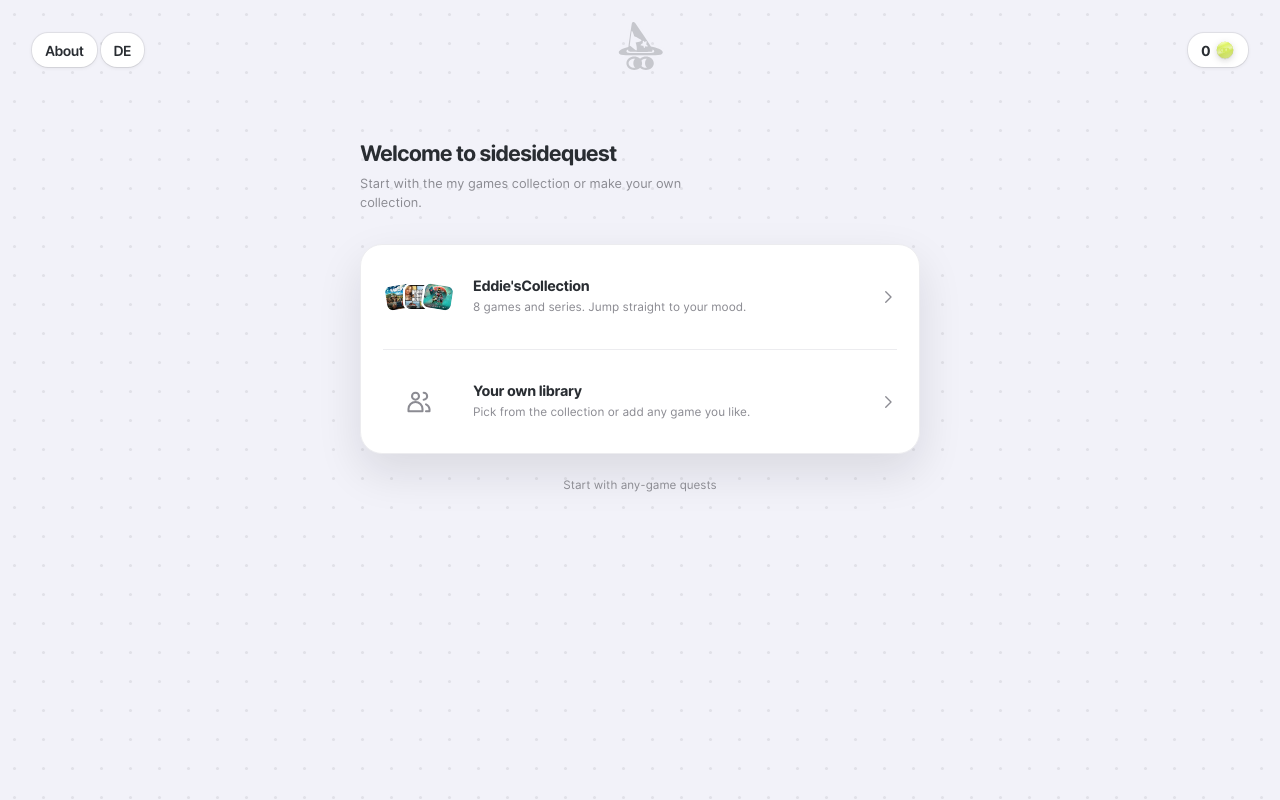
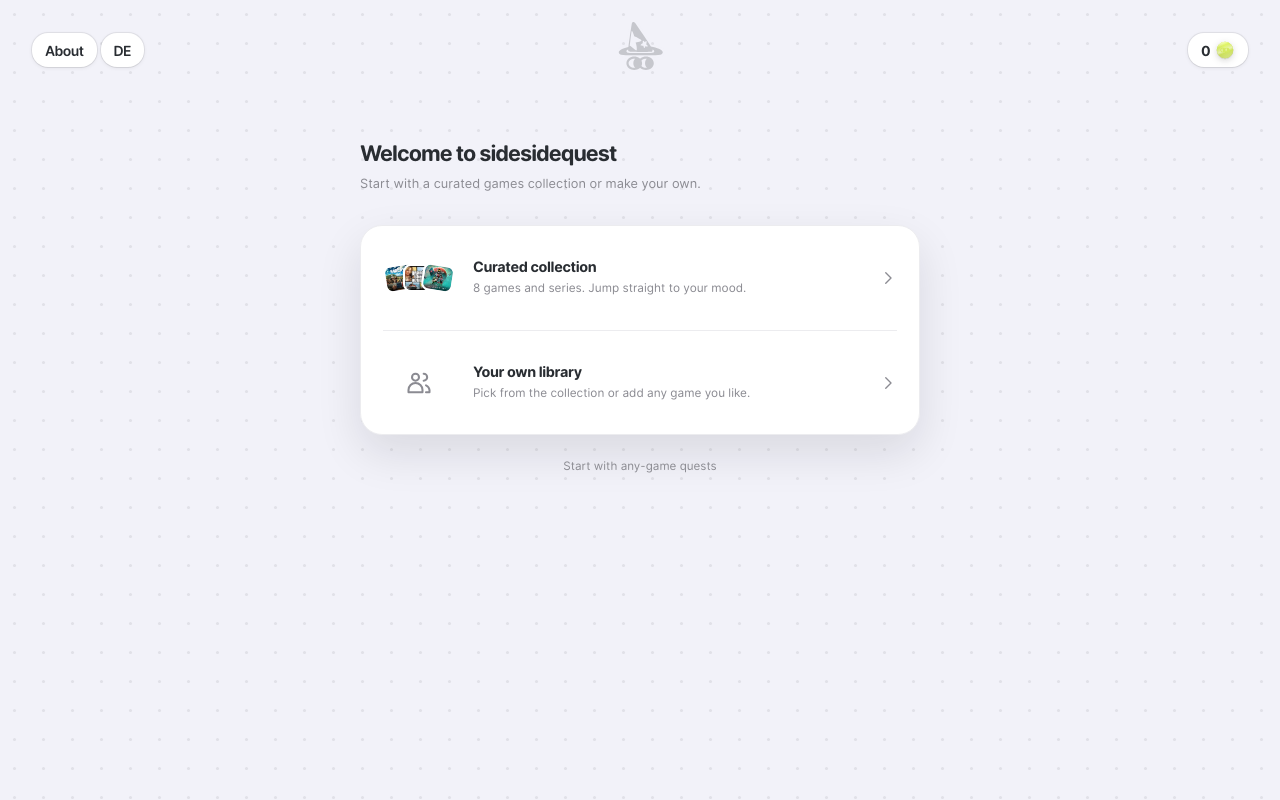
Before and after one commit to eduardlotz/sidequest, a React (Vite) app: page / in a window 1280 px wide. Built offline with nearby package versions, Linux system fonts and the light colour scheme; what @web-kits/audio would draw is missing.

Commit message:
text changes

```diff
--- a/src/localization/library.ts
+++ b/src/localization/library.ts
@@ -1,10 +1,9 @@
 export const englishLibrary = {
   setupEyebrow: "Your game shelf",
   setupTitle: "Welcome to sidesidequest",
-  setupDescription:
-    "Start with the my games collection or make your own collection.",
-  curatedHeading: "Eddie'sCollection",
-  curatedDescription: "20 games and series, with quests made for them.",
+  setupDescription: "Start with a curated games collection or make your own.",
+  curatedHeading: "Curated collection",
+  curatedDescription: "8 games and series, with quests made for them.",
   customHeading: "Your games",
   customDescription:
     "Add a game or a whole series. Choose the features you play with; Sidequest finds matching quests automatically.",
@@ -142,9 +141,9 @@ export const germanLibrary = {
   setupEyebrow: "Dein Spieleregal",
   setupTitle: "Willkommen auf sidesidequest",
   setupDescription:
-    "Starte mit meiner Spielesammlung oder erstelle deine eigene.",
-  curatedHeading: "Eddie's Sammlung",
-  curatedDescription: "20 Spiele und Reihen mit eigenen Quests.",
+    "Starte mit einer ausgewählten Spielesammlung oder erstelle deine eigene.",
+  curatedHeading: "Ausgewählte Sammlung",
+  curatedDescription: "8 Spiele und Reihen mit eigenen Quests.",
   customHeading: "Deine Spiele",
   customDescription:
     "Füge ein Spiel oder eine ganze Reihe hinzu. Wähle die Features, die du nutzt; Sidequest findet automatisch passende Quests.",
```
